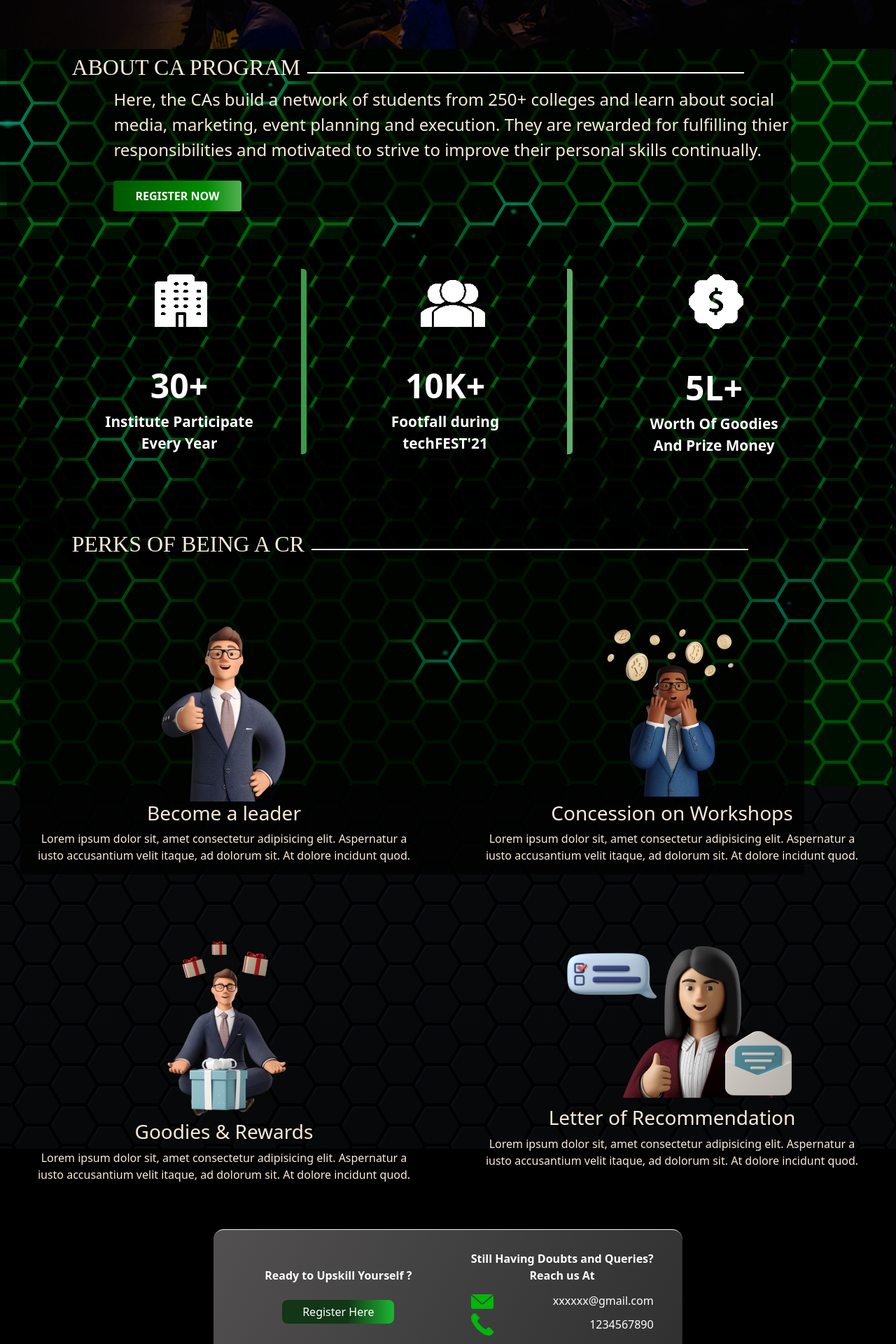
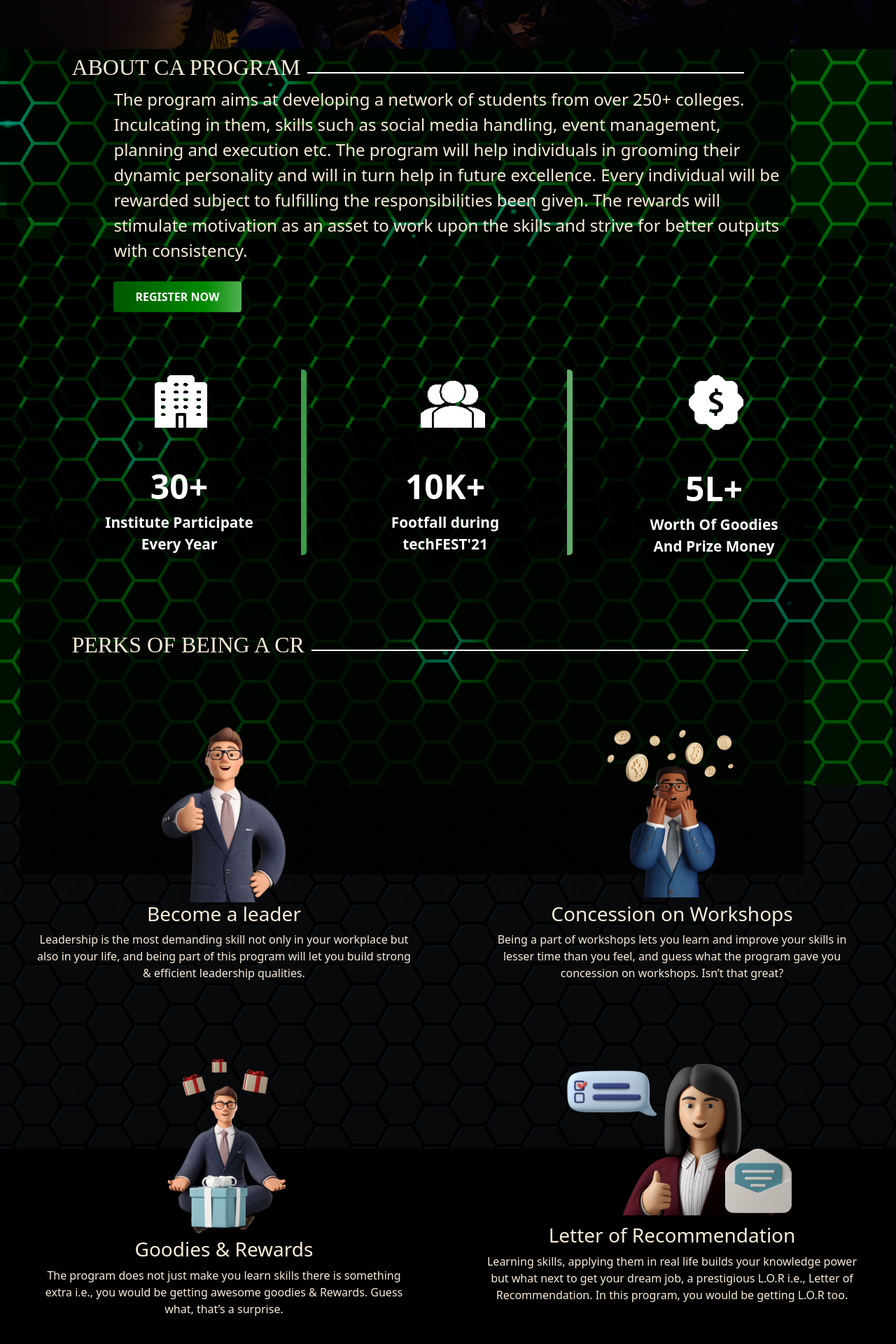
Before and after one commit to shoaibisa/techfest22-frontend-react, a React (Create React App) app: page / in a window 1280 px wide. Shown: the part 600-2520 px from the top of the page at 70% size. Built offline with nearby package versions, Linux system fonts and the light colour scheme; a web font is replaced by a local one.

Commit message:
content added

```diff
--- a/src/Pages/caportal.js
+++ b/src/Pages/caportal.js
@@ -99,8 +99,7 @@ const CaPortal = () => {
                 <div className="about_Ca_portal_about_section">
                     <div className="about_Ca_portal_about_section__para">
                         <p className="para">
-                            Here, the CAs build a network of students from 250+ colleges and learn about social media, marketing, event planning and execution. They are rewarded for fulfilling thier responsibilities and motivated to strive to improve their personal skills continually.
-                        </p>
+                        The program aims at developing a network of students from over 250+ colleges. Inculcating in them, skills such as social media handling, event management, planning and execution etc. The program will help individuals in grooming their dynamic personality and will in turn help in future excellence. Every individual will be rewarded subject to fulfilling the responsibilities been given. The rewards will stimulate motivation as an asset to work upon the skills and strive for better outputs with consistency.</p>
                     </div>
                     <div className="about_Ca_portal_about_section__btn">
                         <input type="submit" className="homePage_Btn
@@ -172,14 +171,13 @@ const CaPortal = () => {
 
                         <img src={img_leader} alt="" />
                         <h3>Become a leader</h3>
-                        <p>Lorem ipsum dolor sit, amet consectetur adipisicing elit. Aspernatur a iusto accusantium velit itaque, ad dolorum sit. At dolore incidunt quod.
+                        <p>Leadership is the most demanding skill not only in your workplace but also in your life, and being part of this program will let you build strong & efficient leadership qualities.
                         </p>
                     </div>
                     <div className="perks_continer__first_sub_card2">
                         <img src={img_concession} alt="cocession" />
                         <h3>Concession on Workshops</h3>
-                        <p>Lorem ipsum dolor sit, amet consectetur adipisicing elit. Aspernatur a iusto accusantium velit itaque, ad dolorum sit. At dolore incidunt quod.
-                        </p>
+                        <p>Being a part of workshops lets you learn and improve your skills in lesser time than you feel, and guess what the program gave you concession on workshops. Isn’t that great?                        </p>
 
                     </div>
 
@@ -188,15 +186,15 @@ const CaPortal = () => {
                     <div className="perks_continer__first_sub_card3">
                         <img src={img_goodies} alt="goodies" />
                         <h3>Goodies &amp; Rewards</h3>
-                        <p>Lorem ipsum dolor sit, amet consectetur adipisicing elit. Aspernatur a iusto accusantium velit itaque, ad dolorum sit. At dolore incidunt quod.
-                        </p>
+                        <p>The program does not just make you learn skills there is something extra i.e., you would be getting awesome goodies & Rewards. Guess what, that’s a surprise.                        </p>
                     </div>
                     <div className="perks_continer__first_sub_card4">
 
                         <img src={ima_lor} alt="ima_lor"/>
                         <h3>Letter of Recommendation</h3>
-                        <p>Lorem ipsum dolor sit, amet consectetur adipisicing elit. Aspernatur a iusto accusantium velit itaque, ad dolorum sit. At dolore incidunt quod.
-                        </p>
+                        <p>Learning skills, applying them in real life builds your knowledge power but what next to get your dream job, a prestigious L.O.R i.e., Letter of Recommendation.
+In this program, you would be getting L.O.R too.
+</p>
                     </div>
                 </div>
             </div>
```
Also changed, not shown: public/index.html (+0 -9 lines).
